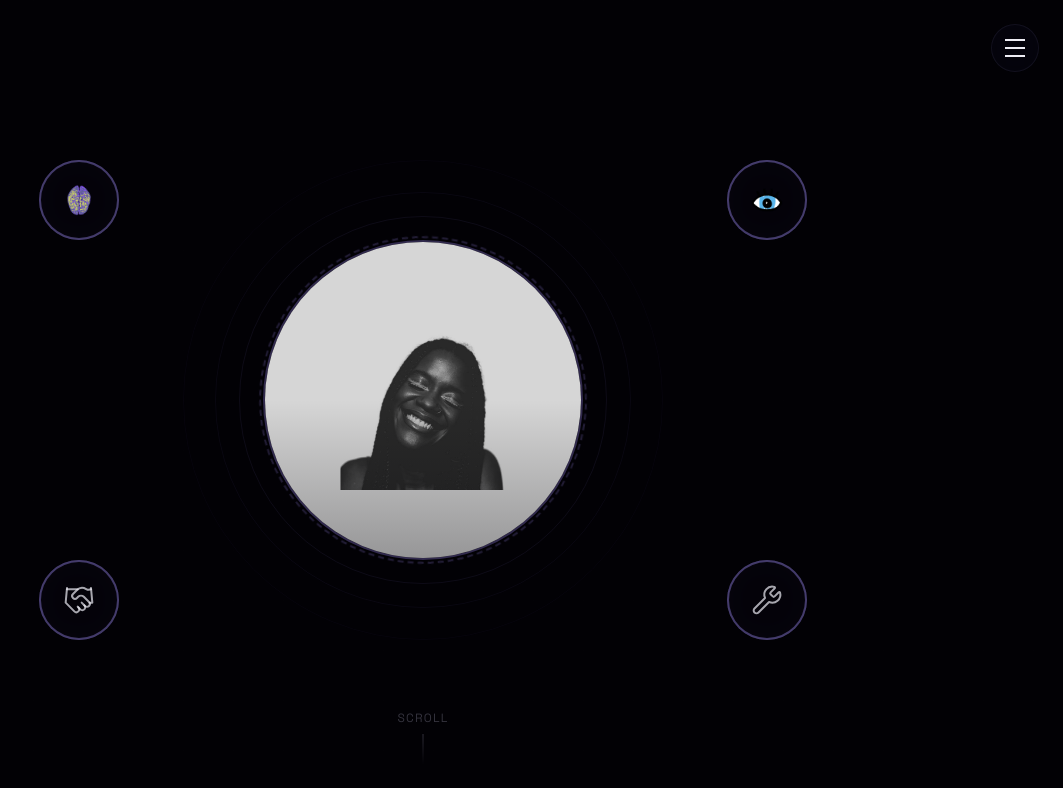
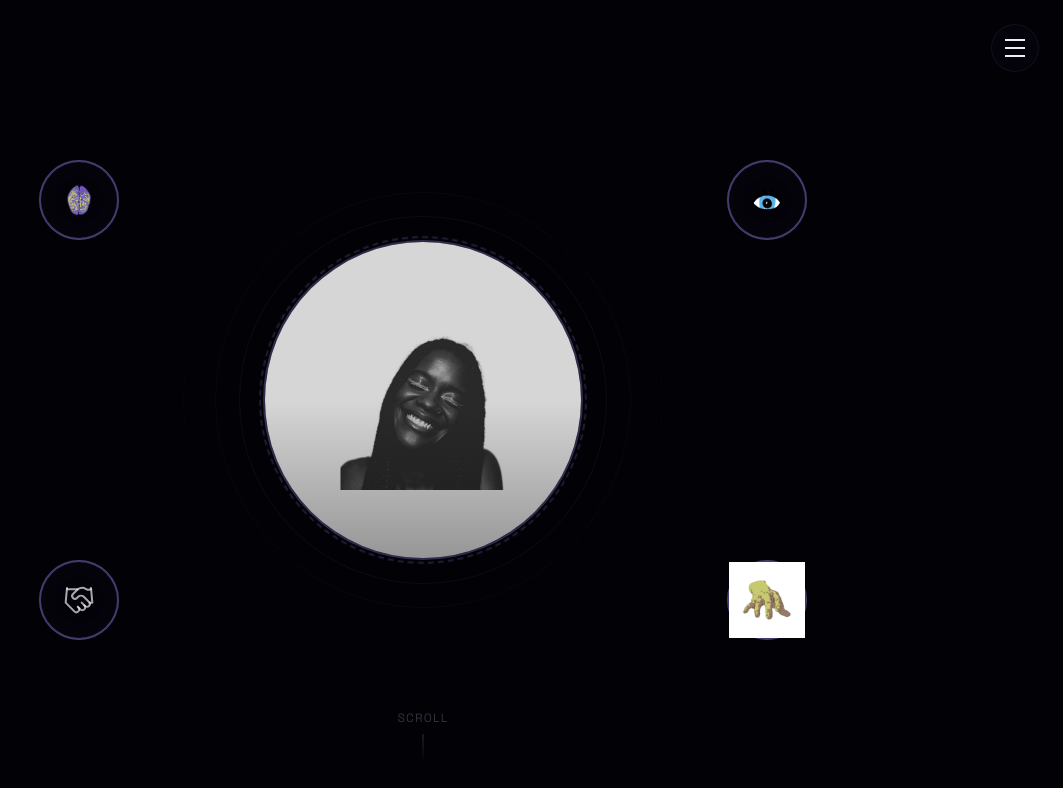
Before and after one commit to TajaeHutchinson/v0-portfolio, a Next.js app: page / in a window 1280 px wide. Shown: the top 788 px of the page, without its empty margins (217-1280 px from the left). Built offline with nearby package versions, Linux system fonts and the light colour scheme.

Commit message:
feat: replace Services icon with custom illustration\n\nUpdate icon to maintain visual consistency.

```diff
--- a/components/hero-section.tsx
+++ b/components/hero-section.tsx
@@ -2,7 +2,7 @@
 
 import Image from "next/image"
 import { FloatingNavIcon } from "./floating-nav-icon"
-import { Wrench, Handshake } from "lucide-react"
+import { Handshake } from "lucide-react"
 
 export function HeroSection() {
   return (
@@ -48,7 +48,13 @@ export function HeroSection() {
       </FloatingNavIcon>
 
       <FloatingNavIcon href="#services" label="Services" position="bottom-right">
-        <Wrench className="w-6 h-6 md:w-8 md:h-8" strokeWidth={1.5} />
+        <Image
+          src="/images/hand-icon.png"
+          alt="Services"
+          width={80}
+          height={80}
+          className="w-16 h-16 md:w-20 md:h-20 object-contain"
+        />
       </FloatingNavIcon>
 
       {/* Center Headshot */}
```
Also changed, not shown: public/images/hand-icon.png (added).
